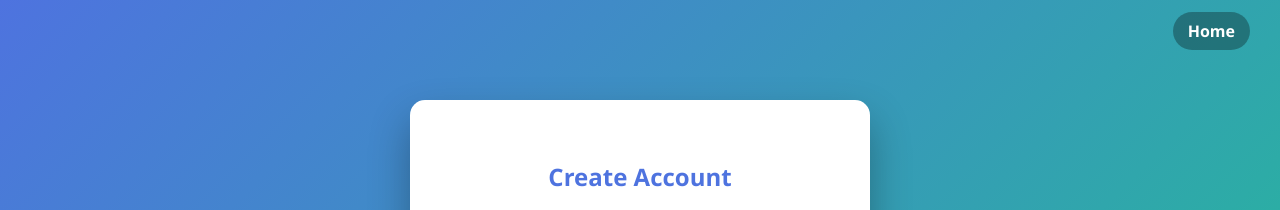
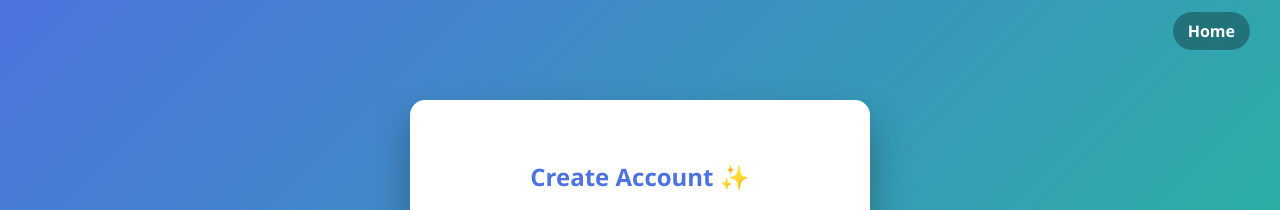
Before and after one commit to abhilashreddy4444-design/rtws, a website: page public/register.html in a window 1280 px wide. Shown: the top 210 px of the page. Drawn offline with Linux system fonts and the light colour scheme.

Commit message:
Update register.html

```diff
--- a/public/register.html
+++ b/public/register.html
@@ -6,13 +6,12 @@
 </head>
 <body>
 
-<!-- Home Button -->
 <div class="top-nav">
   <a href="index.html">Home</a>
 </div>
 
 <div class="form-container">
-  <h2>Create Account</h2>
+  <h2>Create Account ✨</h2>
 
   <form id="registerForm">
     <input type="text" id="username" placeholder="Username" required>
```
